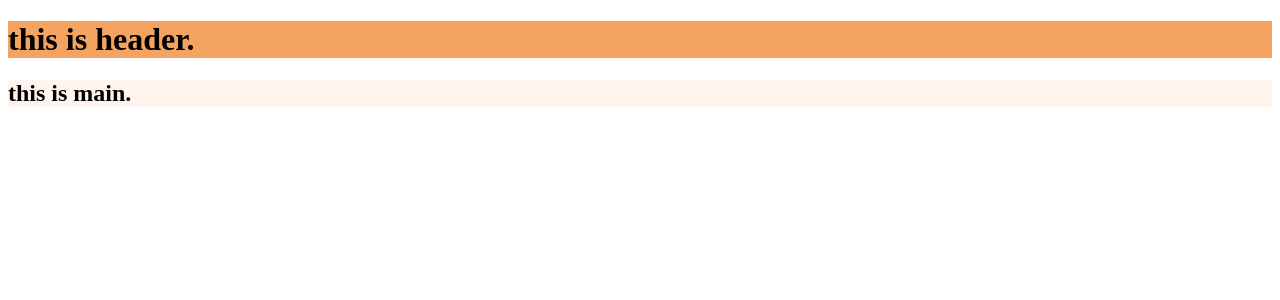
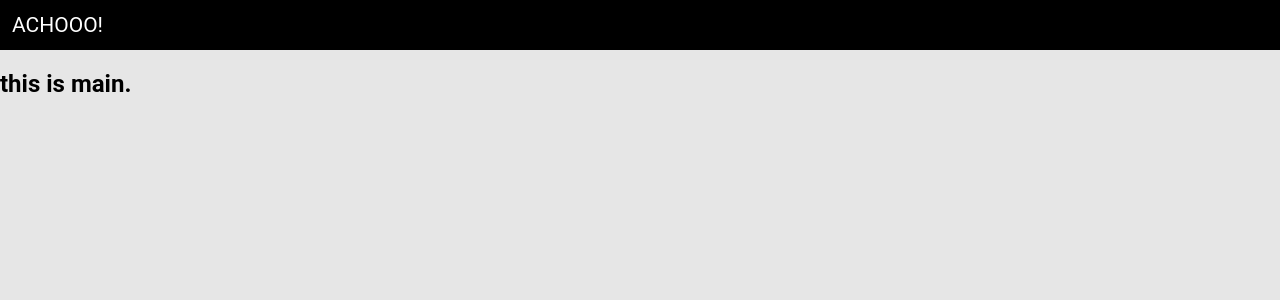
Before and after one commit to FunLocks/team2001, a React (Create React App) app in the folder front/React/mapviewer/: page / in a window 1280 px wide. Shown: the top 300 px of the page. Built offline with nearby package versions, Linux system fonts and the light colour scheme.

Commit message:
css調整,タイトル設置

```diff
--- a/front/React/mapviewer/src/Header.js
+++ b/front/React/mapviewer/src/Header.js
@@ -1,11 +1,12 @@
 import React from 'react';
-import './index.css';
 
 class Header extends React.Component {
   render() {
     return (
       <div className='header'>
-        <h1>this is header.</h1>
+        <div className='title'>
+            ACHOOO!
+        </div>
       </div>
     );
   }
--- a/front/React/mapviewer/src/index.css
+++ b/front/React/mapviewer/src/index.css
@@ -1,7 +1,27 @@
+body{
+    margin: 0;
+    padding: 0;
+    background-color: #e6e6e6;
+    font-family: Roboto,-apple-system,Helvetica Neue,Helvetica,Arial,sans-serif;
+}
+
 .header {
-    background-color: sandybrown;
+    background-color: black;
+    width: 100%;
+    height:50px;
+    align-items: center;
+    top: 0;
+    display: flex;
+    align-items: center;
+}
+
+.title {
+    color: white;
+    flex: 1 1 0%;
+    font-size: 21px;
+    font-weight: 400;
+    padding: 0 12px;
 }
 
 .main{
-    background-color: seashell;
 }
```
